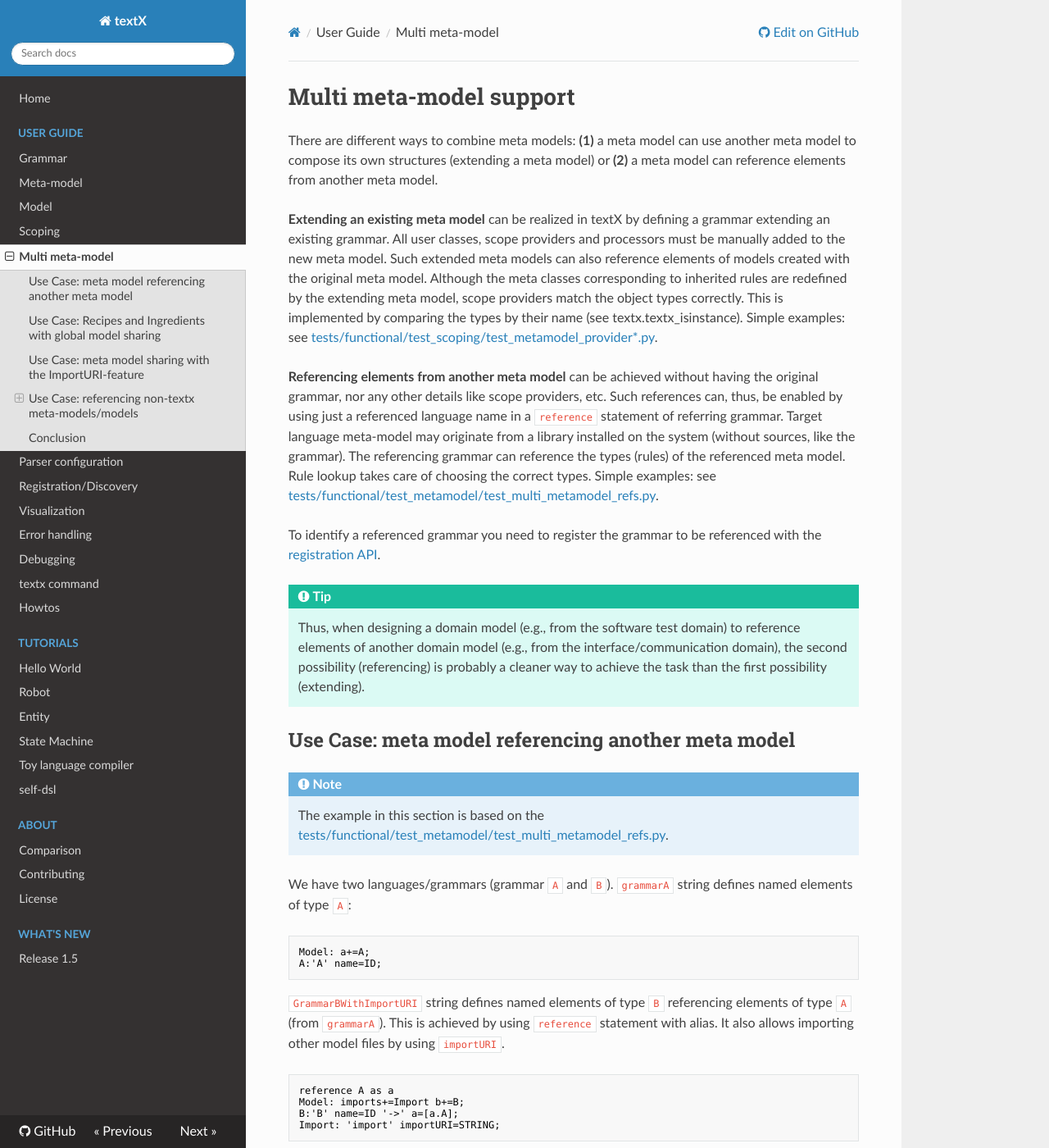
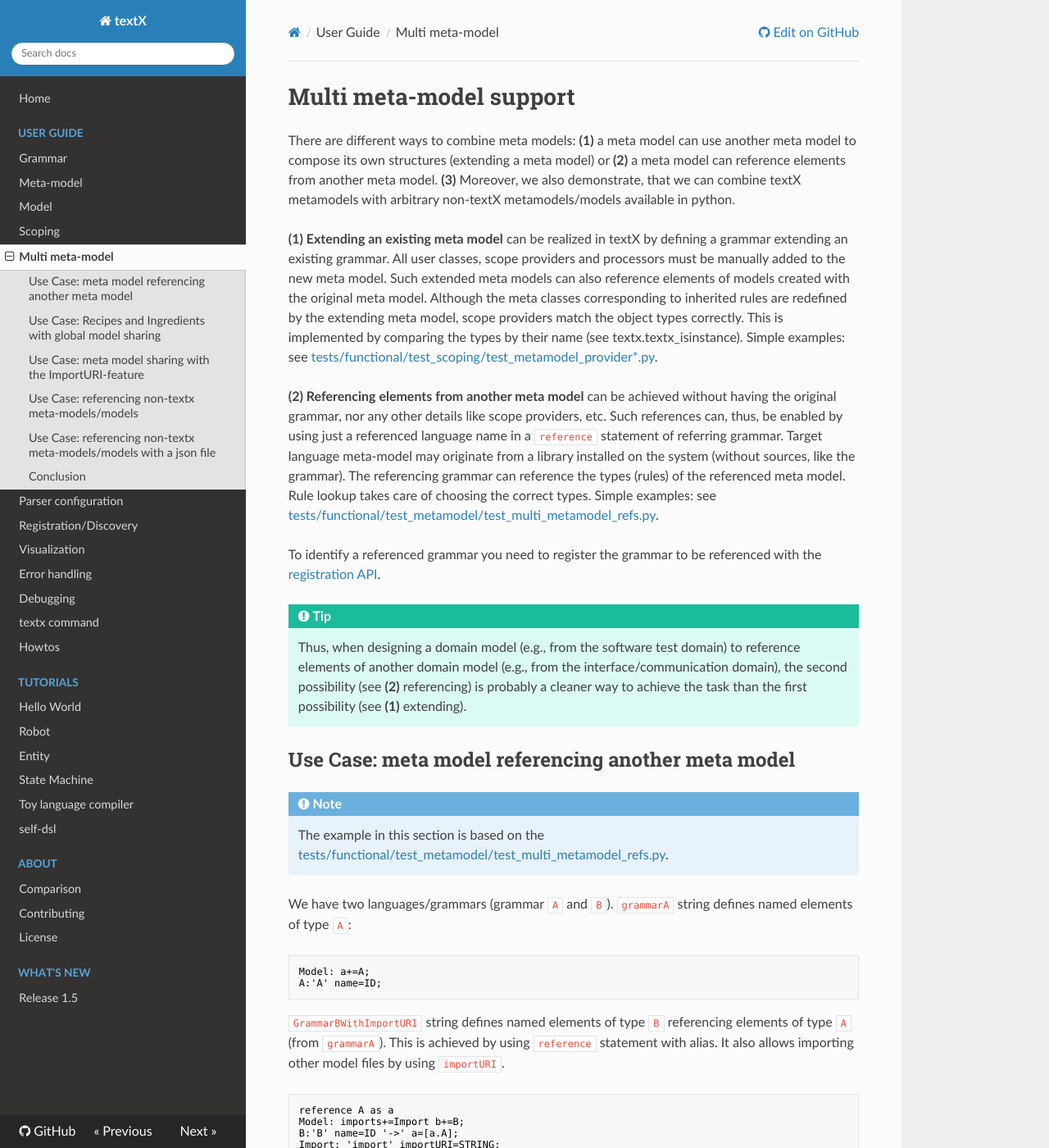
Before and after one commit to textX/textX, an MkDocs documentation site: the page built from docs/multimetamodel.md, in a window 1280 px wide and 1400 px high. Shown: the whole window at 82% size. Built offline with MkDocs 1.6.1, drawn with Linux system fonts in a browser that asks for light colours; nearby versions of some CDN libraries; comment, search, counter and statistics services are not loaded; some of the changed text lies outside the part shown.

Commit message:
last use case checked.

```diff
--- a/docs/multimetamodel.md
+++ b/docs/multimetamodel.md
@@ -3,8 +3,10 @@
 There are different ways to combine meta models: **(1)** a meta model can use
 another meta model to compose its own structures (extending a meta model) or
 **(2)** a meta model can reference elements from another meta model.
+**(3)** Moreover, we also demonstrate, that we can combine textX metamodels
+with arbitrary non-textX metamodels/models available in python.
 
-**Extending an existing meta model** can be realized in textX by defining a
+**(1) Extending an existing meta model** can be realized in textX by defining a
 grammar extending an existing grammar. All user classes, scope providers and
 processors must be manually added to the new meta model. Such extended meta
 models can also reference elements of models created with the original meta
@@ -15,7 +17,7 @@
 [tests/functional/test_scoping/test_metamodel_provider*.py](https://github.com/textX/textX/tree/master/tests/functional/test_scoping).
 
 
-**Referencing elements from another meta model** can be achieved without having
+**(2) Referencing elements from another meta model** can be achieved without having
 the original grammar, nor any other details like scope providers, etc. Such
 references can, thus, be enabled by using just a referenced language name in a
 `reference` statement of referring grammar. Target language meta-model may
@@ -31,9 +33,9 @@
 !!! tip
     Thus, when designing a domain model (e.g., from the software test domain) to
     reference elements of another domain model (e.g., from the
-    interface/communication domain), the second possibility (referencing) is
+    interface/communication domain), the second possibility (see **(2)** referencing) is
     probably a cleaner way to achieve the task than the first possibility
-    (extending).
+    (see **(1)** extending).
 
 
 ## Use Case: meta model referencing another meta model
@@ -307,7 +309,11 @@
 textx model.
 
 
-### Referencing non-textx meta-models/models with a json file
+## Use Case: referencing non-textx meta-models/models with a json file
+
+!!! note
+    The example in this section is based on the
+    [test_reference_to_nontextx_attribute.py](https://github.com/textX/textX/blob/master/tests/functional/test_scoping/test_reference_to_nontextx_attribute.py).
 
 In
 [test_reference_to_nontextx_attribute.py](https://github.com/textX/textX/blob/master/tests/functional/test_scoping/test_reference_to_nontextx_attribute.py) we
```
